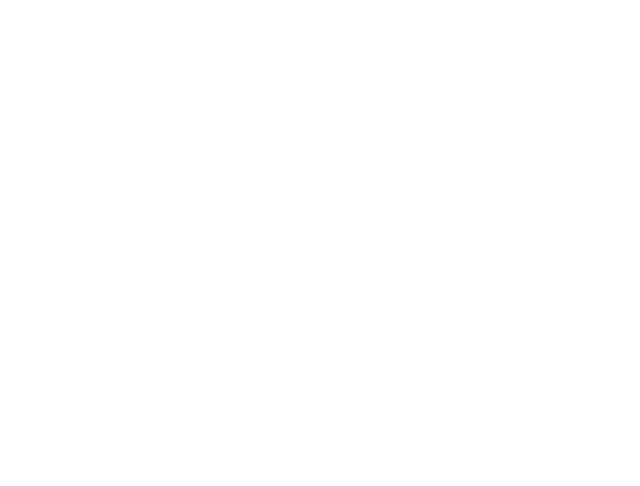
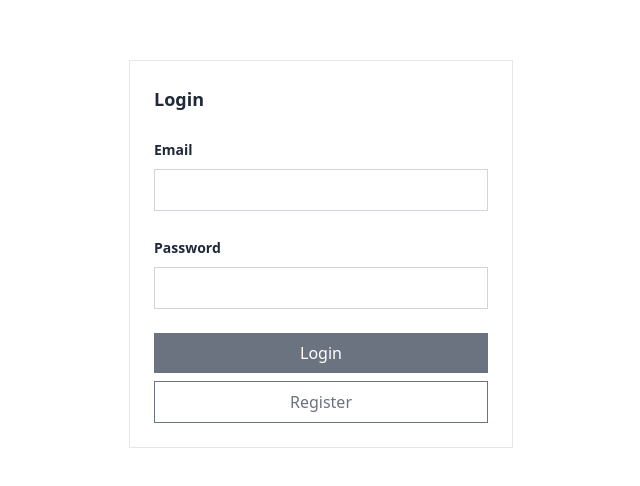
Before and after one commit to albarranaufala/plain-dashboard-starter, a Vue app: page /login in a window 1280 px wide. Before the commit this address had no page. Shown: the part 146-632 px from the top of the page, without its empty margins (319-959 px from the left). Built offline with nearby package versions, Linux system fonts and the light colour scheme.

Commit message:
feat: added login page

```diff
--- a/src/components/buttons/ButtonDanger.vue
+++ b/src/components/buttons/ButtonDanger.vue
@@ -1,17 +1,20 @@
 <script setup lang="ts">
-defineProps<{
-  variant?: 'outline'
-}>()
+import type { ButtonProps } from '@/types'
+import { RouterLink } from 'vue-router'
+
+defineProps<ButtonProps>()
 </script>
 
 <template>
-  <button
-    class="px-4 py-2 font-medium transition"
+  <component
+    :is="to ? RouterLink : 'button'"
+    :to="to"
+    class="inline-block px-4 py-2 font-medium transition"
     :class="{
       'bg-red-500 text-white hover:bg-red-600': !variant,
       'border border-red-500 text-red-500 hover:bg-red-500 hover:text-white': variant === 'outline'
     }"
   >
     <slot />
-  </button>
+  </component>
 </template>
--- a/src/components/buttons/ButtonPrimary.vue
+++ b/src/components/buttons/ButtonPrimary.vue
@@ -1,12 +1,15 @@
 <script setup lang="ts">
-defineProps<{
-  variant?: 'outline'
-}>()
+import type { ButtonProps } from '@/types'
+import { RouterLink } from 'vue-router'
+
+defineProps<ButtonProps>()
 </script>
 
 <template>
-  <button
-    class="px-4 py-2 font-medium transition"
+  <component
+    :is="to ? RouterLink : 'button'"
+    :to="to"
+    class="inline-block px-4 py-2 font-medium transition"
     :class="{
       'bg-gray-500 text-white hover:bg-gray-600': !variant,
       'border border-gray-500 text-gray-500 hover:bg-gray-500 hover:text-white':
@@ -14,5 +17,5 @@
     }"
   >
     <slot />
-  </button>
+  </component>
 </template>
--- a/src/components/buttons/ButtonSecondary.vue
+++ b/src/components/buttons/ButtonSecondary.vue
@@ -1,17 +1,20 @@
 <script setup lang="ts">
-defineProps<{
-  variant?: 'outline'
-}>()
+import type { ButtonProps } from '@/types'
+import { RouterLink } from 'vue-router'
+
+defineProps<ButtonProps>()
 </script>
 
 <template>
-  <button
-    class="px-4 py-2 font-medium transition"
+  <component
+    :is="to ? RouterLink : 'button'"
+    :to="to"
+    class="inline-block px-4 py-2 font-medium transition"
     :class="{
       'bg-gray-200 hover:bg-gray-300': !variant,
       'border border-gray-200 hover:bg-gray-200': variant === 'outline'
     }"
   >
     <slot />
-  </button>
+  </component>
 </template>
--- a/src/components/buttons/ButtonSuccess.vue
+++ b/src/components/buttons/ButtonSuccess.vue
@@ -1,12 +1,15 @@
 <script setup lang="ts">
-defineProps<{
-  variant?: 'outline'
-}>()
+import type { ButtonProps } from '@/types'
+import { RouterLink } from 'vue-router'
+
+defineProps<ButtonProps>()
 </script>
 
 <template>
-  <button
-    class="px-4 py-2 font-medium transition"
+  <component
+    :is="to ? RouterLink : 'button'"
+    :to="to"
+    class="inline-block px-4 py-2 font-medium transition"
     :class="{
       'bg-green-500 text-white hover:bg-green-600': !variant,
       'border border-green-500 text-green-500 hover:bg-green-500 hover:text-white':
@@ -14,5 +17,5 @@
     }"
   >
     <slot />
-  </button>
+  </component>
 </template>
--- a/src/components/buttons/ButtonWarning.vue
+++ b/src/components/buttons/ButtonWarning.vue
@@ -1,12 +1,15 @@
 <script setup lang="ts">
-defineProps<{
-  variant?: 'outline'
-}>()
+import type { ButtonProps } from '@/types'
+import { RouterLink } from 'vue-router'
+
+defineProps<ButtonProps>()
 </script>
 
 <template>
-  <button
-    class="px-4 py-2 font-medium transition"
+  <component
+    :is="to ? RouterLink : 'button'"
+    :to="to"
+    class="inline-block px-4 py-2 font-medium transition"
     :class="{
       'bg-yellow-500 text-white hover:bg-yellow-600': !variant,
       'border border-yellow-500 text-yellow-500 hover:bg-yellow-500 hover:text-white':
@@ -14,5 +17,5 @@
     }"
   >
     <slot />
-  </button>
+  </component>
 </template>
--- a/src/router/index.ts
+++ b/src/router/index.ts
@@ -1,5 +1,4 @@
 import { createRouter, createWebHistory } from 'vue-router'
-import HomeView from '../views/HomeView.vue'
 
 const router = createRouter({
   history: createWebHistory(import.meta.env.BASE_URL),
@@ -7,7 +6,12 @@
     {
       path: '/',
       name: 'home',
-      component: HomeView
+      component: () => import('../views/HomeView.vue')
+    },
+    {
+      path: '/login',
+      name: 'login',
+      component: () => import('../views/LoginView.vue')
     },
     {
       path: '/components/buttons',
--- a/src/types/index.ts
+++ b/src/types/index.ts
@@ -2,3 +2,8 @@
   name: string
   path?: string
 }
+
+export interface ButtonProps {
+  variant?: 'outline'
+  to?: string
+}
--- /dev/null
+++ b/src/views/LoginView.vue
@@ -0,0 +1,35 @@
+<script setup lang="ts">
+import ButtonPrimary from '@/components/buttons/ButtonPrimary.vue'
+import CardBordered from '@/components/cards/CardBordered.vue'
+import InputLabel from '@/components/form/InputLabel.vue'
+import InputText from '@/components/form/InputText.vue'
+import { useRouter } from 'vue-router'
+
+const router = useRouter()
+
+function login() {
+  router.push('/')
+}
+</script>
+
+<template>
+  <div class="flex items-center justify-center w-full min-h-screen p-6">
+    <CardBordered class="w-full max-w-sm">
+      <form @submit.prevent="login">
+        <h1 class="text-lg font-semibold">Login</h1>
+        <div class="mt-6">
+          <InputLabel>Email</InputLabel>
+          <InputText type="email" required class="w-full mt-2" />
+        </div>
+        <div class="mt-6">
+          <InputLabel>Password</InputLabel>
+          <InputText type="password" required class="w-full mt-2" />
+        </div>
+        <ButtonPrimary type="submit" class="w-full mt-6"> Login </ButtonPrimary>
+        <ButtonPrimary to="/register" variant="outline" class="w-full mt-2 text-center">
+          Register
+        </ButtonPrimary>
+      </form>
+    </CardBordered>
+  </div>
+</template>
```
